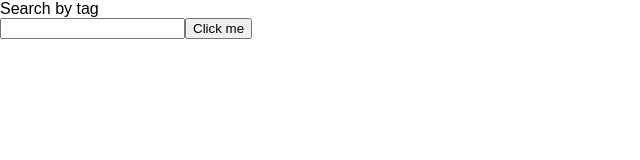
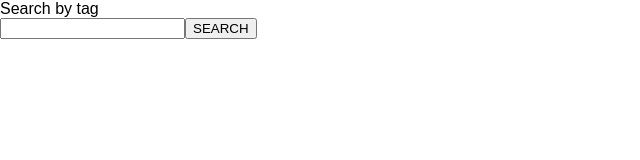
Before and after one commit to blessingoraz/awesome-simple-redux-app, a React (Create React App) app: page / in a window 1280 px wide. Shown: the top 160 px of the page, without its empty margins (0-640 px from the left). Built offline with nearby package versions, Linux system fonts and the light colour scheme.

Commit message:
add more style

```diff
--- a/src/App.css
+++ b/src/App.css
@@ -1,6 +1,7 @@
 .cardContainer {
   display: flex;
   flex-wrap: wrap;
+  align-items: flex-start;
   margin: 50px;
 }
 
--- a/src/App.js
+++ b/src/App.js
@@ -32,7 +32,7 @@ class App extends Component {
       <div>
         <div>Search by tag</div>
         <input type="text" value={this.state.tag} onChange={(e) => this.setState({tag: e.target.value})}/>
-        <input type="button" value="Click me" onClick={this.getTags}/>
+        <input type="button" value="SEARCH" onClick={this.getTags}/>
 
         <div className="cardContainer">
           {tagsData && tagsData.map((tag, index) => {
```
